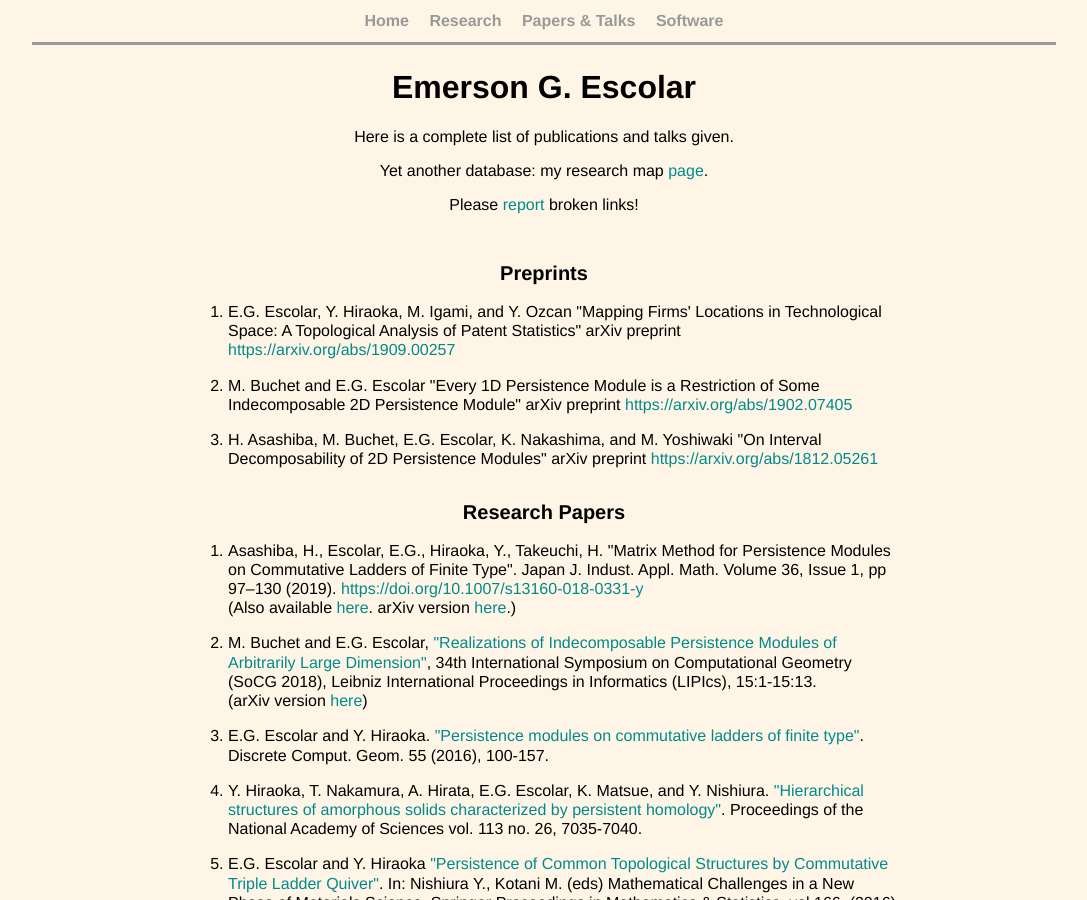
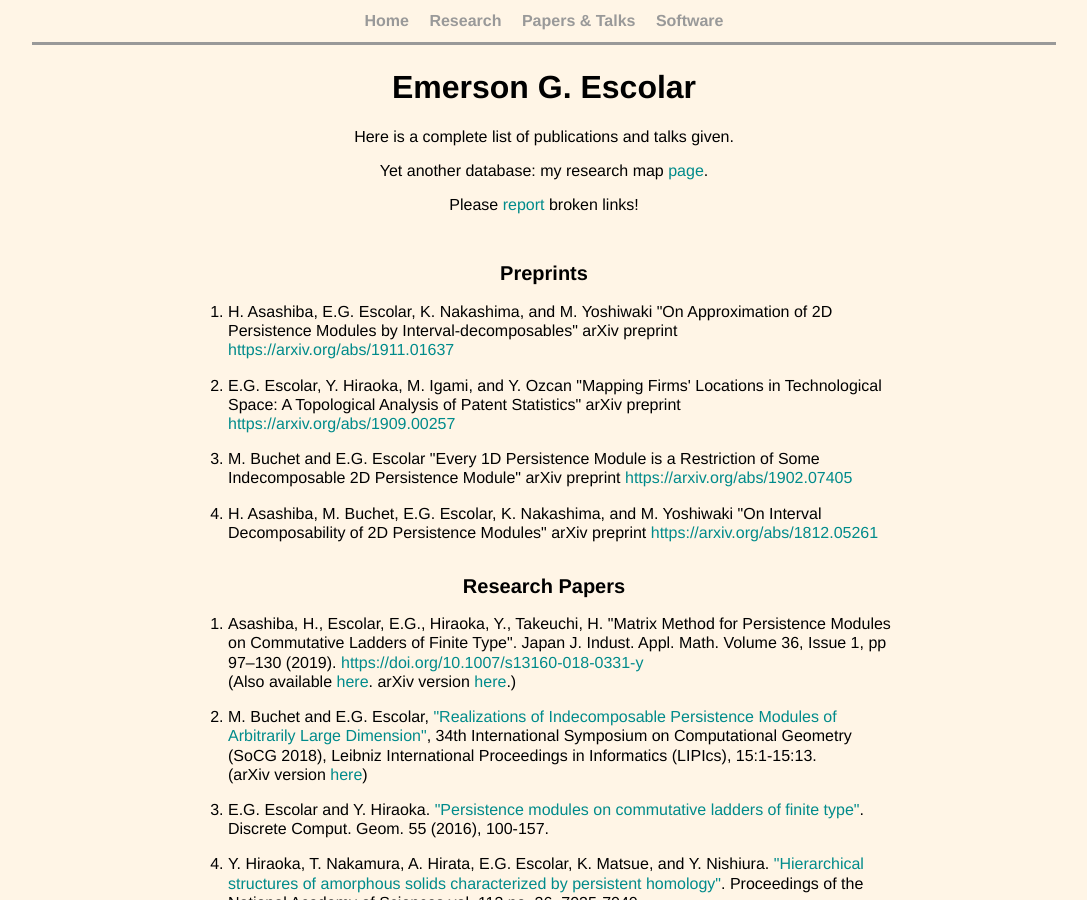
Before and after one commit to emerson-escolar/emerson-escolar.github.io, a Jekyll site: the page built from research_lists.html, in a window 1280 px wide and 900 px high. Shown: the whole window, without its empty margins (96-1183 px from the left). Built offline with Jekyll 4.4.1, drawn with Linux system fonts in a browser that asks for light colours.

Commit message:
add interval approx paper

```diff
--- a/research_lists.html
+++ b/research_lists.html
@@ -23,6 +23,9 @@ title: Emer's Papers & Talks
 <section>
 	<h2> Preprints </h2>
 	<ol class="wordbox paperlist">
+    <li>
+			H. Asashiba, E.G. Escolar, K. Nakashima, and M. Yoshiwaki "On Approximation of 2D Persistence Modules by Interval-decomposables" arXiv preprint <a target="_blank" href=https://arxiv.org/abs/1911.01637>https://arxiv.org/abs/1911.01637</a>
+    </li>
     <li>
 			E.G. Escolar, Y. Hiraoka, M. Igami, and Y. Ozcan "Mapping Firms' Locations in Technological Space: A Topological Analysis of Patent Statistics"
  arXiv preprint <a target="_blank" href=https://arxiv.org/abs/1909.00257>https://arxiv.org/abs/1909.00257</a>
```
